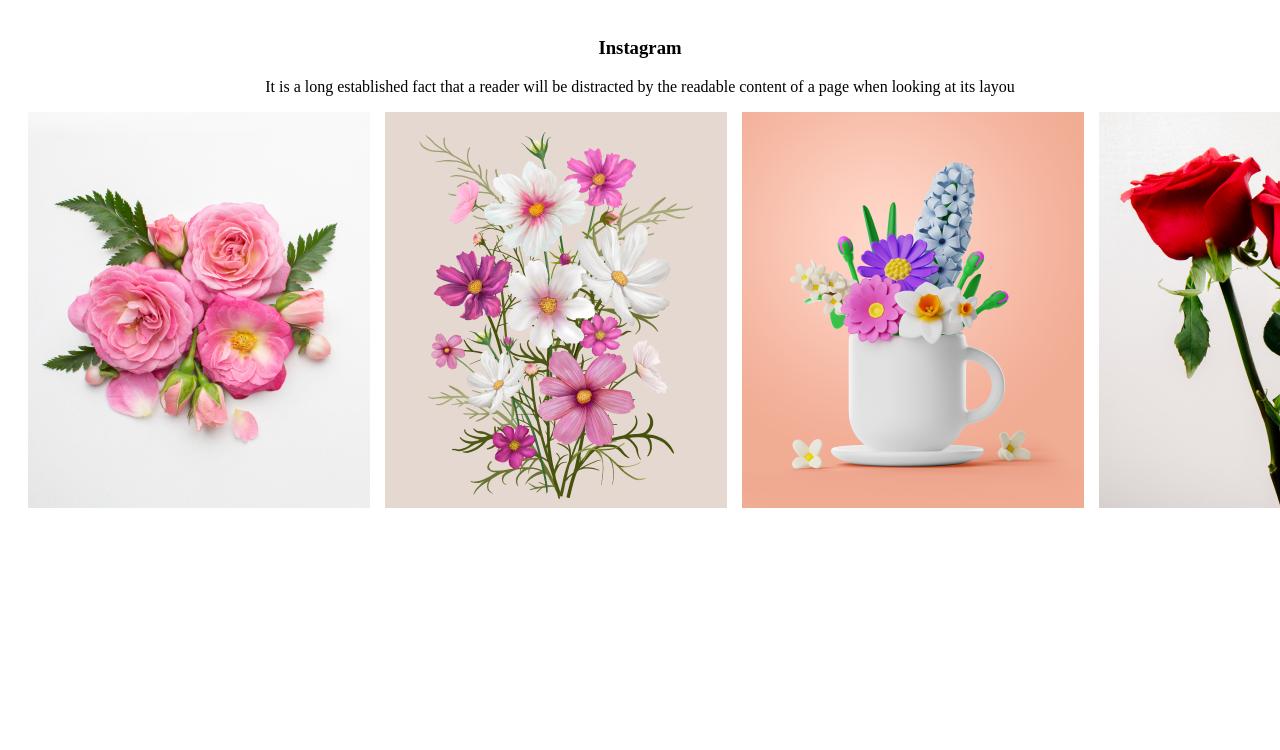
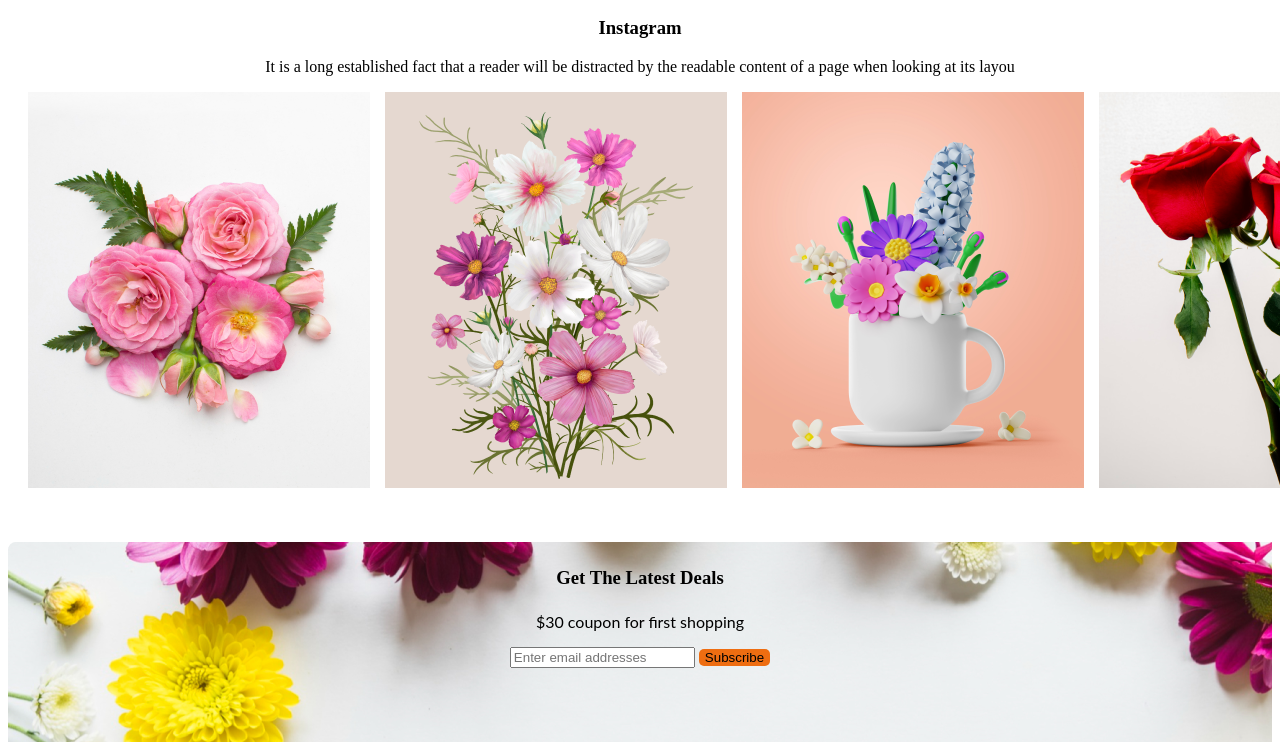
Before and after one commit to ShakiraMorium/My-flower-shop, a plain HTML site: page index.html in a window 1280 px wide. Shown: the part 1450-2200 px from the top of the page. Before the commit the page ends 1970 px from the top, so only its background shows below. Drawn offline with Linux system fonts and the light colour scheme.

Commit message:
form added

```diff
--- a/index.html
+++ b/index.html
@@ -60,6 +60,29 @@
             <div class=""><img src="./images/Rectangle 6.png" alt=""></div>
         </div>
     </section>
+    <!-- booking section
+     -->
+     <Section>
+        <div class="mail-item">
+            <div>
+
+                <h3 class="text-bg">Get The Latest Deals</h3>
+                <p class="text">$30 coupon for first shopping</p></div>
+
+                <form class="form">
+                    <input type="email" placeholder="Enter email addresses"id="emails" name="emails" multiple>
+                    <button class="btn-primary">Subscribe</button>
+
+
+
+                </form>
+            </div>
+        </Section>
+
+
+
+
+
 
     </main>
 </body>
--- a/style.css
+++ b/style.css
@@ -26,7 +26,7 @@
 .text{
     text-align: center;
     font-family: Lato;
-    padding-top: 15px;
+    padding-top: 5px;
 
 
 }
@@ -100,3 +100,18 @@
 
 
 }
+.mail-item{
+    background-image: url(./images/Rectangle\ 9.png);
+    height: 200px;
+}
+.text-bg{
+    text-align: center;
+    margin-top: 50px;
+    padding-top: 25px;
+
+
+}
+
+.form{
+    text-align: center;
+}
```
